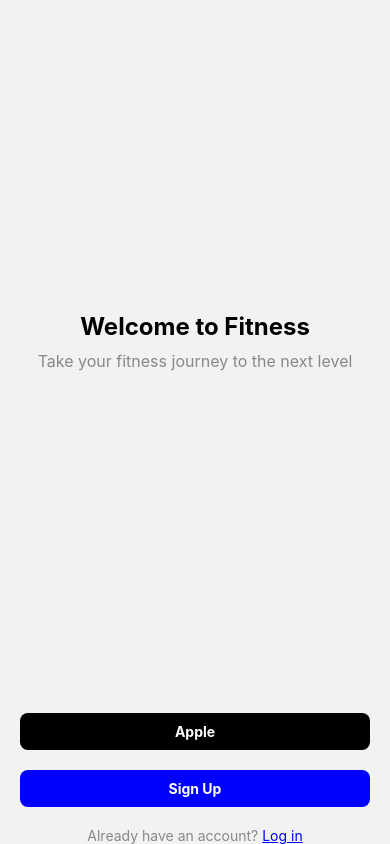
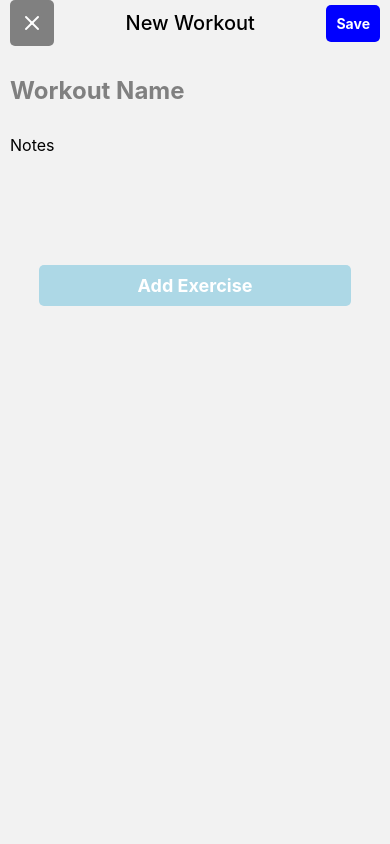
Before and after one commit to Ahmadhcs/fitness, a React Native app: screen /AddWorkout in a window 390 px wide. Built offline with nearby package versions, Linux system fonts and the light colour scheme.

Commit message:
AddWorkout page when user enters workout name and saves then appears on workout screen, still needs to add the API for user to add workouts

```diff
--- a/App.js
+++ b/App.js
@@ -18,6 +18,8 @@ import Credentials from "./screens/signupProcess/Credentials";
 import Metrics from "./screens/signupProcess/Metrics";
 import Gender from "./screens/signupProcess/Gender";
 import Age from "./screens/signupProcess/Age";
+
+import AddWorkout from "./screens/AddWorkout";
 
 const withNavbar = (Component) => {
   return (props) => (
@@ -56,7 +58,11 @@ export default function App() {
             {/* dont add navbar */}
             <Stack.Screen name="InputWeight" component={InputWeight} />
             <Stack.Screen name="Reco" component={Reco} />
-
+            <Stack.Screen
+              options={{ headerShown: false }}
+              name="AddWorkout"
+              component={AddWorkout}
+            />
           </>
         ) : (
           // User isn't signed in
--- /dev/null
+++ b/screens/AddWorkout.js
@@ -0,0 +1,214 @@
+import React, { useState } from "react";
+import {
+  View,
+  Text,
+  TouchableOpacity,
+  TextInput,
+  StyleSheet,
+  Modal,
+  SafeAreaView,
+} from "react-native";
+import { Feather } from "@expo/vector-icons";
+import { useNavigation } from "@react-navigation/native";
+
+function AddWorkout(props) {
+  const navigation = useNavigation();
+  const [workoutName, setWorkoutName] = useState("");
+  const [note, setNote] = useState("");
+  const [modalVisible, setModalVisible] = useState(false);
+
+  const handleGoBack = () => {
+    setModalVisible(true);
+  };
+
+  const handleDiscard = () => {
+    navigation.goBack();
+  };
+
+  const handleSave = () => {
+    // save logic
+    // currently just adds a new box to the workout page wih the workout name
+    props.handleSave(workoutName);
+  };
+
+  const handleWorkoutNameChange = (text) => {
+    setWorkoutName(text);
+  };
+
+  const handleNoteChange = (text) => {
+    setNote(text);
+  };
+
+  return (
+    <SafeAreaView style={styles.container}>
+      <View style={styles.header}>
+        <TouchableOpacity style={styles.backButton} onPress={handleGoBack}>
+          <Feather name="x" size={24} color="white" />
+        </TouchableOpacity>
+        <Text style={styles.title}>New Workout</Text>
+        <TouchableOpacity style={styles.saveButton} onPress={handleSave}>
+          <Text style={styles.buttonText}>Save</Text>
+        </TouchableOpacity>
+      </View>
+      <TextInput
+        style={[styles.workoutName, workoutName ? styles.active : styles.inactive]}
+        placeholder="Workout Name"
+        onChangeText={handleWorkoutNameChange}
+      />
+      <TextInput
+        style={styles.notes}
+        placeholder="Notes"
+        multiline
+        numberOfLines={4}
+        onChangeText={handleNoteChange}
+      />
+      <TouchableOpacity style={styles.addButton} onPress={() => {}}>
+        <Text style={styles.addButtonText}>Add Exercise</Text>
+      </TouchableOpacity>
+
+      <Modal
+        animationType="slide"
+        transparent={true}
+        visible={modalVisible}
+        onRequestClose={() => {
+          setModalVisible(!modalVisible);
+        }}>
+        <View style={styles.centeredView}>
+          <View style={styles.modalView}>
+            <Text style={styles.modalText}>Do you want to discard the workout?</Text>
+            <View style={styles.modalButtons}>
+              <TouchableOpacity style={styles.discardButton} onPress={handleDiscard}>
+                <Text style={styles.modalButtonText}>Discard</Text>
+              </TouchableOpacity>
+
+              <TouchableOpacity
+                style={styles.noButton}
+                onPress={() => setModalVisible(false)}>
+                <Text style={styles.modalButtonText}>No</Text>
+              </TouchableOpacity>
+            </View>
+          </View>
+        </View>
+      </Modal>
+    </SafeAreaView>
+  );
+}
+
+export default AddWorkout;
+
+const styles = StyleSheet.create({
+  container: {
+    flex: 1,
+    padding: 20,
+  },
+  header: {
+    flexDirection: "row",
+    alignItems: "center",
+    justifyContent: "space-between",
+    marginBottom: 20,
+  },
+  backButton: {
+    padding: 10,
+    marginLeft: 10,
+    backgroundColor: "gray",
+    borderRadius: 5,
+  },
+  saveButton: {
+    padding: 10,
+    marginRight: 10,
+    borderRadius: 5,
+    backgroundColor: "blue",
+  },
+  addButton: {
+    width: "80%",
+    alignSelf: "center",
+    padding: 10,
+    marginTop: 20,
+    borderRadius: 5,
+    backgroundColor: "lightblue",
+    alignItems: "center",
+  },
+  title: {
+    fontSize: 20,
+    fontWeight: "500",
+  },
+  workoutName: {
+    fontSize: 24,
+    fontWeight: "bold",
+    padding: 10,
+    marginBottom: 10,
+  },
+  active: {
+    color: "black",
+  },
+  inactive: {
+    color: "gray",
+  },
+  notes: {
+    fontSize: 16,
+    padding: 10,
+    marginBottom: 20,
+    borderColor: "transparent",
+  },
+  buttonText: {
+    color: "white",
+    fontWeight: "bold",
+  },
+  addButtonText: {
+    color: "white",
+    fontWeight: "bold",
+    fontSize: 18,
+  },
+  centeredView: {
+    flex: 1,
+    justifyContent: "center",
+    alignItems: "center",
+    marginTop: 22,
+  },
+  modalView: {
+    margin: 20,
+    backgroundColor: "white",
+    borderRadius: 20,
+    padding: 35,
+    alignItems: "center",
+    shadowColor: "#000",
+    shadowOffset: {
+      width: 0,
+      height: 2,
+    },
+    shadowOpacity: 0.25,
+    shadowRadius: 4,
+    elevation: 5,
+  },
+  modalButtons: {
+    flexDirection: "row",
+    justifyContent: "space-between",
+    width: "100%",
+  },
+  discardButton: {
+    flex: 1,
+    margin: 10,
+    backgroundColor: "red",
+    borderRadius: 5,
+    padding: 10,
+    elevation: 2,
+  },
+  noButton: {
+    flex: 1,
+    margin: 10,
+    backgroundColor: "gray",
+    borderRadius: 5,
+    padding: 10,
+    elevation: 2,
+  },
+  modalText: {
+    marginBottom: 15,
+    textAlign: "center",
+  },
+  modalButtonText: {
+    color: "white",
+    fontWeight: "bold",
+    fontSize: 18,
+    textAlign: "center",
+  },
+});
--- a/screens/Workout.js
+++ b/screens/Workout.js
@@ -1,4 +1,4 @@
-import React, { useState } from "react";
+import React, { useState, useEffect } from "react";
 import {
   View,
   Text,
@@ -13,6 +13,7 @@ import {
 import { SafeAreaView } from "react-native-safe-area-context";
 import { Feather } from "@expo/vector-icons";
 import { createStackNavigator } from "@react-navigation/stack";
+import AddWorkout from "./AddWorkout"; // Adjust the path according to your file structure
 
 const screenWidth = Dimensions.get("window").width;
 const screenHeight = Dimensions.get("window").height;
@@ -28,6 +29,7 @@ function WorkoutPage({ route, navigation }) {
     </View>
   );
 }
+
 function AddBoxButton({ onPress }) {
   return (
     <TouchableOpacity style={styles.floatingButton} onPress={onPress}>
@@ -36,9 +38,17 @@ function AddBoxButton({ onPress }) {
   );
 }
 
-function WorkoutTracking({ navigation }) {
+function WorkoutTracking({ navigation, route }) {
   const [modalVisible, setModalVisible] = React.useState(false);
   const [selectedDay, setSelectedDay] = React.useState(null);
+  const [boxes, setBoxes] = useState([]);
+
+  const { newBox } = route.params ?? {};
+  useEffect(() => {
+    if (newBox) {
+      setBoxes((prevBoxes) => [...prevBoxes, newBox]);
+    }
+  }, [newBox]);
 
   const today = new Date();
   const currentDay = today.getDay();
@@ -51,9 +61,10 @@ function WorkoutTracking({ navigation }) {
     days[(currentDay + 3) % 7],
     days[(currentDay + 4) % 7],
   ];
-  const [boxes, setBoxes] = useState([]);
+
   const addBox = () => {
-    setBoxes((prevBoxes) => [...prevBoxes, `New Box ${prevBoxes.length + 1}`]);
+    // setBoxes((prevBoxes) => [...prevBoxes, `New Box ${prevBoxes.length + 1}`]);
+    navigation.navigate("AddWorkout");
   };
 
   return (
@@ -145,6 +156,18 @@ export default function WorkoutTrackingNavigator() {
         name="WorkoutTracking"
         component={WorkoutTracking}
         options={{ headerShown: false }}
+      />
+      <WorkoutTrackingStack.Screen
+        name="AddWorkout"
+        options={{ headerShown: false }}
+        children={(props) => (
+          <AddWorkout
+            {...props}
+            handleSave={(workoutName) => {
+              props.navigation.navigate("WorkoutTracking", { newBox: workoutName });
+            }}
+          />
+        )}
       />
       <WorkoutTrackingStack.Screen name="WorkoutPage" component={WorkoutPage} />
     </WorkoutTrackingStack.Navigator>
```
